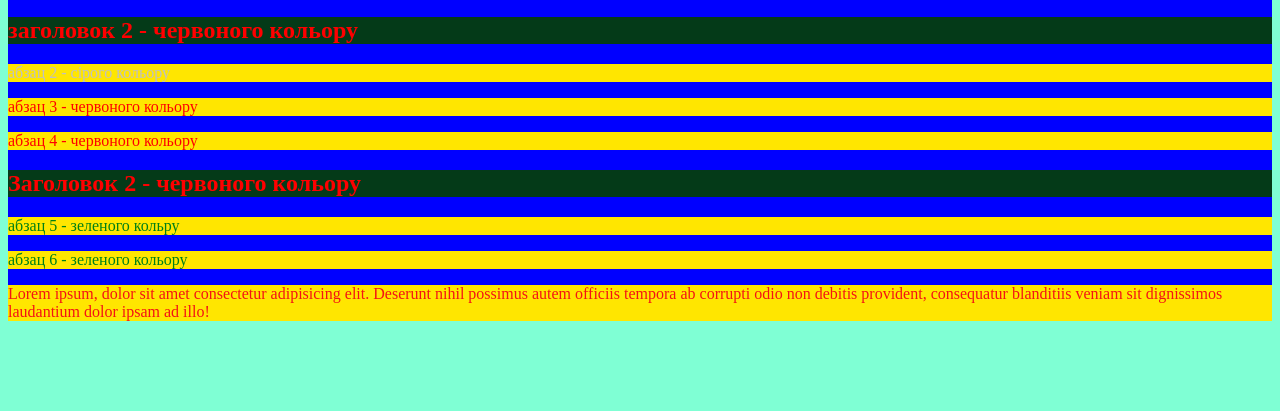
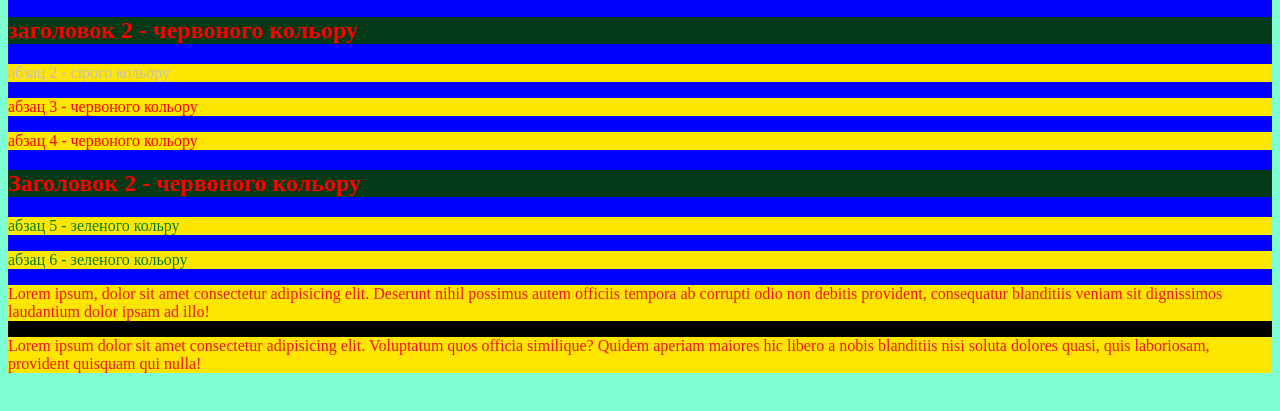
Before and after one commit to Volodymyr-Halytskyi/home_work_05, a plain HTML site: page index.html in a window 1280 px wide. Shown: the part 177-588 px from the top of the page. Drawn offline with Linux system fonts and the light colour scheme.

Commit message:
change p

```diff
--- a/index.html
+++ b/index.html
@@ -56,6 +56,9 @@
                 <p>
                     Lorem ipsum, dolor sit amet consectetur adipisicing elit. Deserunt nihil possimus autem officiis tempora ab corrupti odio non debitis provident, consequatur blanditiis veniam sit dignissimos laudantium dolor ipsam ad illo!
                 </p>
+                <p>
+                    Lorem ipsum dolor sit amet consectetur adipisicing elit. Voluptatum quos officia similique? Quidem aperiam maiores hic libero a nobis blanditiis nisi soluta dolores quasi, quis laboriosam, provident quisquam qui nulla!
+                </p>
             </div>
         </main>
     </div>
```
